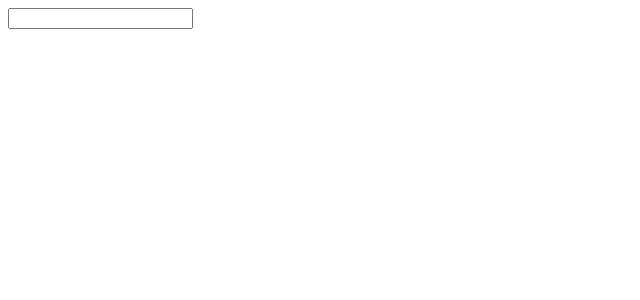
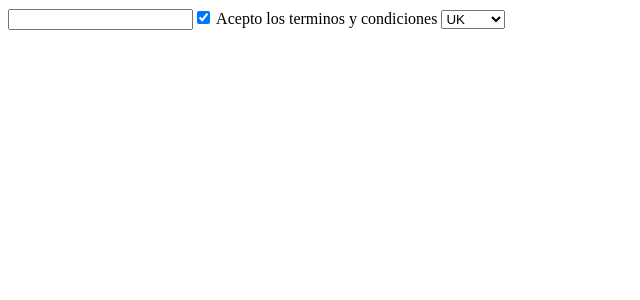
Before and after one commit to Auliorp/First-app-vue3, a Vue app: page / in a window 1280 px wide. Shown: the top 300 px of the page, without its empty margins (0-640 px from the left). Built offline with nearby package versions, Linux system fonts and the light colour scheme.

Commit message:
Continuacion, trabajando de forma basica en inputs de formulario y directivas v-model

```diff
--- a/src/components/ModelForm.vue
+++ b/src/components/ModelForm.vue
@@ -1,20 +1,28 @@
 <template>
 <form action="">
     <input type="text" v-model="inputText">
-    <h3>{{ inputText }}</h3>
+    <input type="checkbox" v-model="agree"> Acepto los terminos y condiciones
+    <select name="" id="" v-model="country">
+        <option value="Spain"> Spain </option>
+        <option value="Uk"> UK </option>
+        <option value="France"> France </option>
+    </select>
 </form>
+<h3>{{ inputText }}</h3>
 </template>
 
 //Estructura Composition API en su version actualizada *Con el setup*
-<!-- <script lang="ts" setup>
-import { Ref, ref } from 'vue';
+<script lang="ts" setup>
+    import { Ref, ref } from 'vue';
 
-let inputText:Ref<string> = ref("");
+    let inputText:Ref<string> = ref("");
+    let agree:Ref<boolean> = ref(true);
+    let country = ref("Uk")
 
-</script> -->
+</script>
 
 //Estructura Composition API en su version actualizada *Sin el setup*
-<script lang="ts">
+<!-- <script lang="ts">
 
 import { Ref, ref, defineComponent } from 'vue';
 export default defineComponent({
@@ -23,9 +31,19 @@ export default defineComponent({
             return {inputText}
     }
 })
+</script> -->
 
-
-</script>
+//Estructura Option API en su version estandar *Sin el setup*
+<!-- <script lang="ts">
+import { defineComponent } from 'vue';
+export default defineComponent({
+    data(){
+            return {
+                inputText: "",
+            }
+    }
+})
+</script> -->
 
 <style scoped>
 </style>
```
